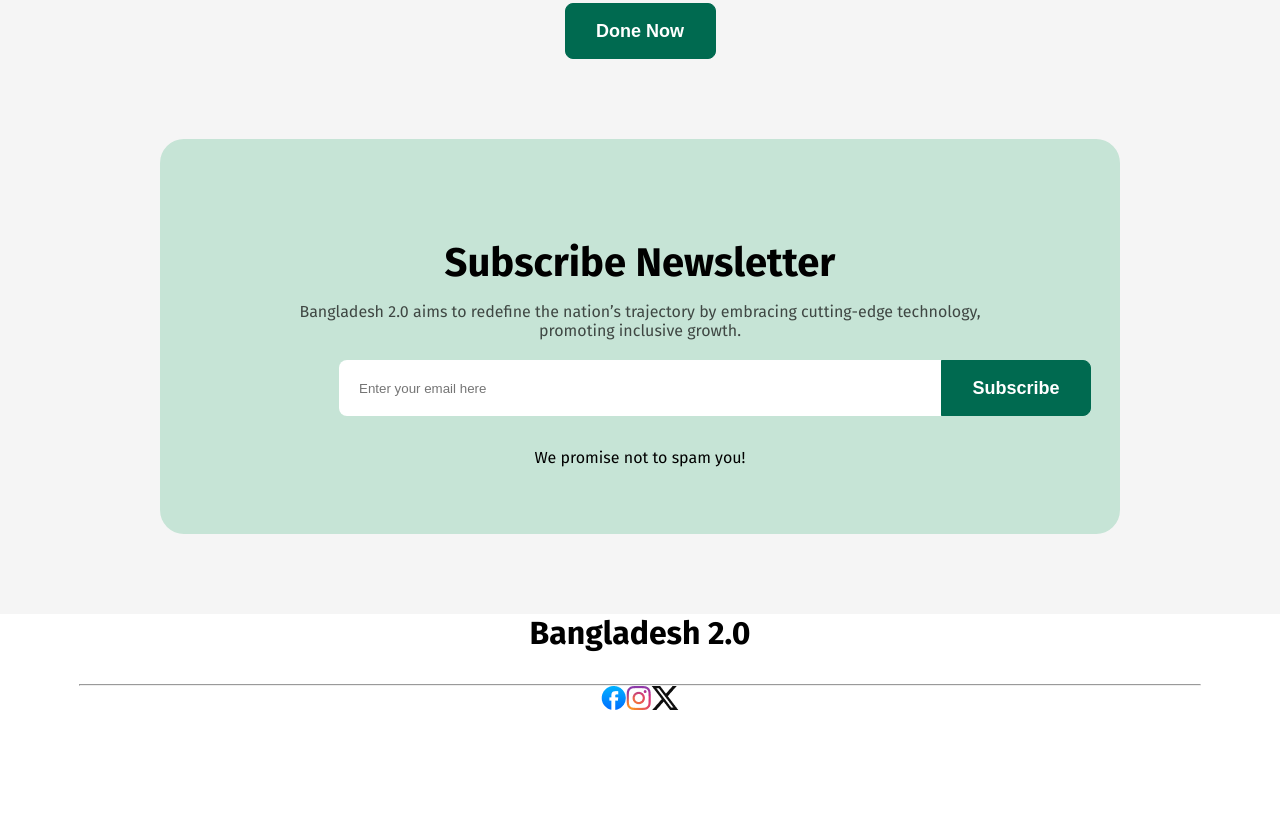
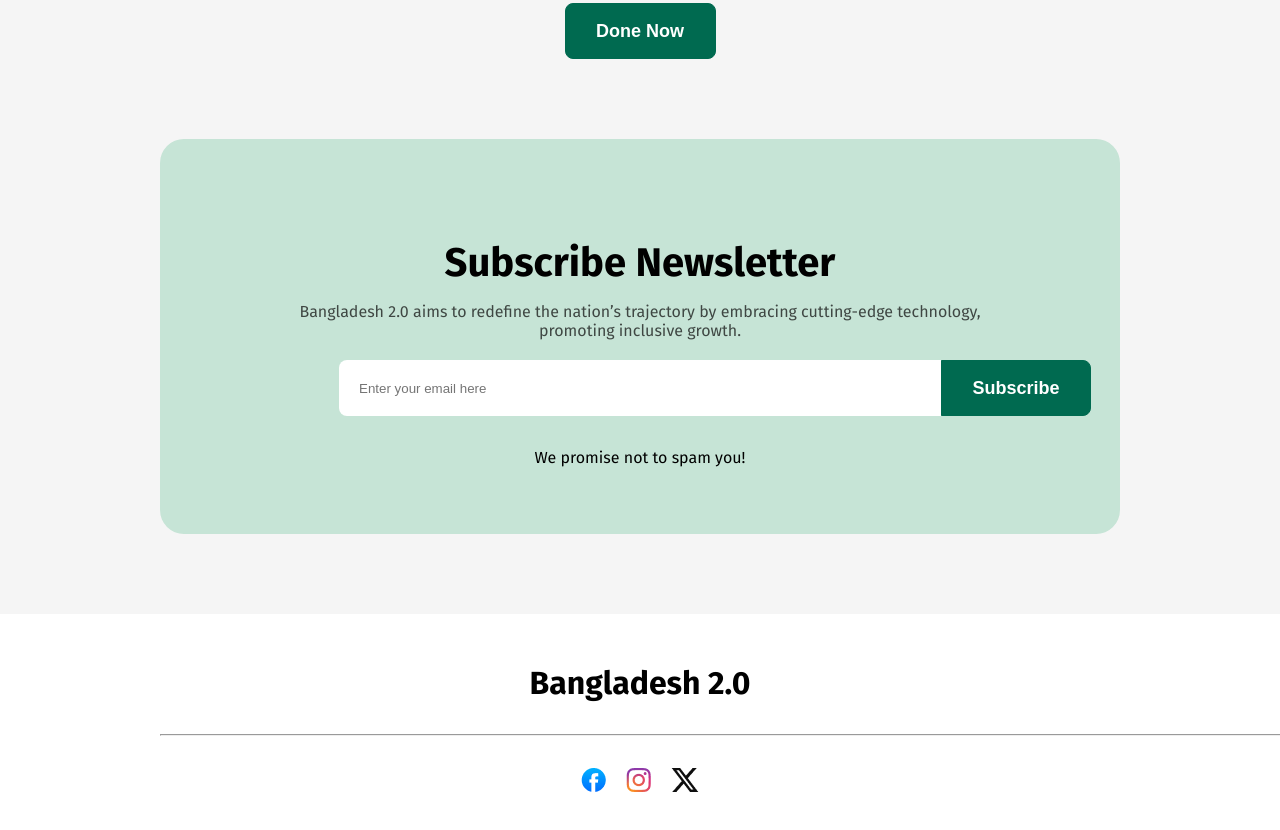
Before and after one commit to MrHujaifa/pg-hero-assignment-1, a plain HTML site: page index.html in a window 1280 px wide. Shown: the part 4099-4929 px from the top of the page. Drawn offline with Linux system fonts and the light colour scheme.

Commit message:
update-one

```diff
--- a/style.css
+++ b/style.css
@@ -553,6 +553,7 @@ ul li{
 footer{
     background-color: white;
     height: 226px;
+    padding: 50px 160px 50px 160px;
 }
 
 .footer-underline{
@@ -565,4 +566,6 @@ footer{
     display: flex;
     align-items: center;
     justify-content: center;
+    gap: 20px;
+    margin-top: 32px;
 }
```
Also changed, not shown: index.html (+0 -3 lines).
